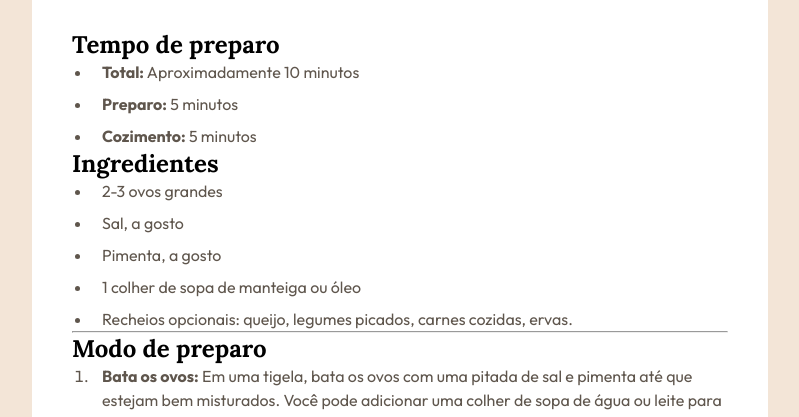
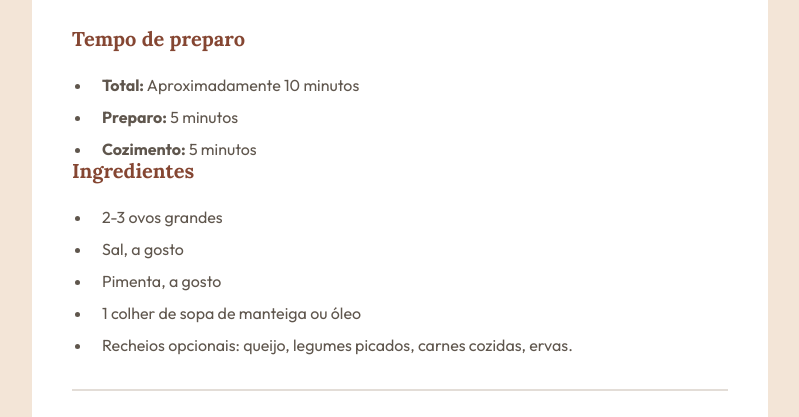
Before and after one commit to vitinha1/receita-01mb, a plain HTML site: page index.html in a window 1280 px wide. Shown: the part 287-704 px from the top of the page, without its empty margins (240-1039 px from the left). Drawn offline with Linux system fonts and the light colour scheme.

Commit message:
sexto commit do CSS

```diff
--- a/style.css
+++ b/style.css
@@ -83,3 +83,21 @@ ol, ul{
     color: #7a284e;
     font-size: 12px;
 }
+
+h2 {
+    font-size: 20px;
+    color: #854632;
+    line-height: 100%;
+    margin-bottom: 24px;
+
+}
+
+.ingredientes li::marker {
+    font-size: 12px;
+    color:#854632
+}
+
+hr {
+    border: 1px solid #e3ddd7 ;
+    margin-block: 32px;
+}
```
